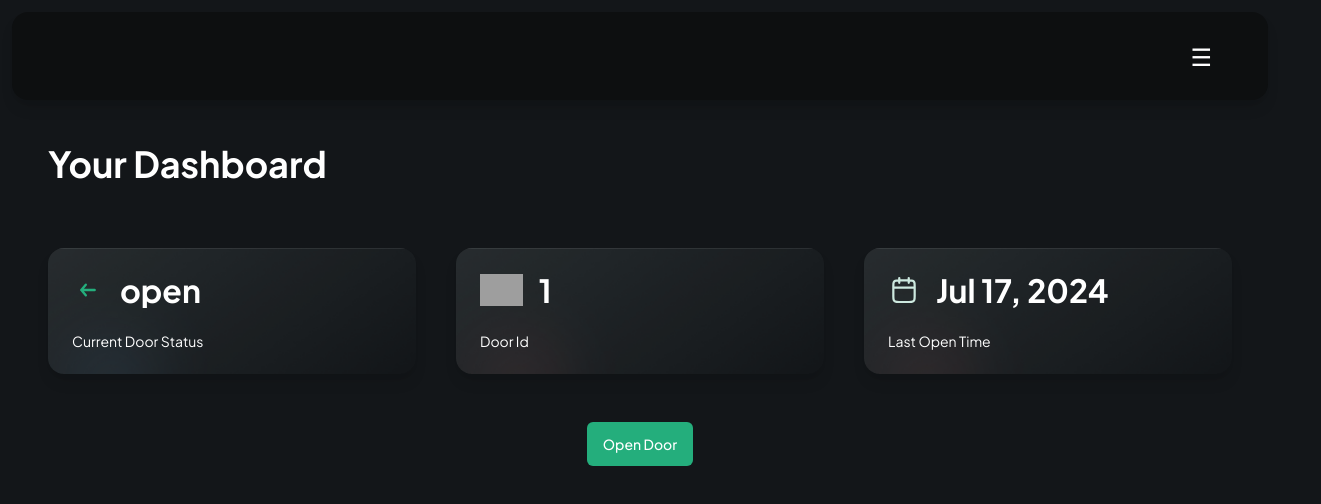
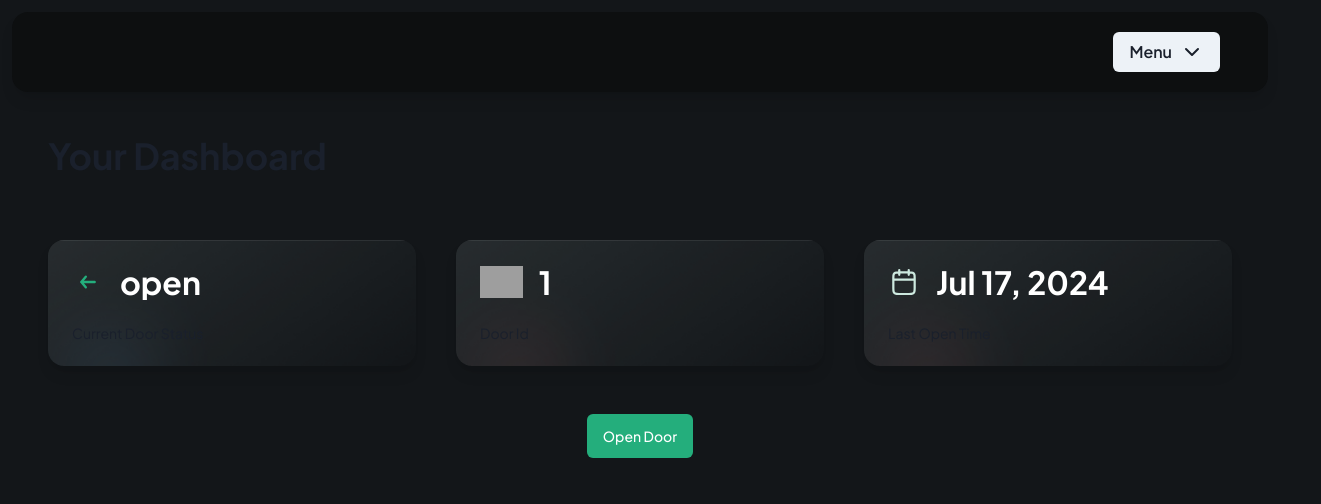
Before and after one commit to sudotx/lockzyMain, a Next.js app: page /users/1/dashboard in a window 1280 px wide. Shown: the top 504 px of the page, 1321 px wide, since content can reach past the window. Built offline with nearby package versions, Linux system fonts and the light colour scheme; grey boxes are pictures that could not be loaded.

Commit message:
chore: add nav menu component

```diff
--- a/app/layout.tsx
+++ b/app/layout.tsx
@@ -2,6 +2,7 @@ import type { Metadata } from "next";
 import { ThemeProvider } from "next-themes";
 import { Plus_Jakarta_Sans as FontSans } from "next/font/google";
 import "./globals.css";
+import { ChakraProvider } from "@chakra-ui/react";
 
 import { cn } from "@/lib/utils";
 
@@ -29,9 +30,11 @@ export default function RootLayout({
           fontSans.variable
         )}
       >
-        <ThemeProvider attribute="class" defaultTheme="dark">
-          {children}
-        </ThemeProvider>
+        <ChakraProvider>
+          <ThemeProvider attribute="class" defaultTheme="dark">
+            {children}
+          </ThemeProvider>
+        </ChakraProvider>
       </body>
     </html>
   );
--- a/app/users/[userId]/dashboard/page.tsx
+++ b/app/users/[userId]/dashboard/page.tsx
@@ -1,5 +1,6 @@
 "use client";
 
+import { NavigationMenu } from "@/components/NavigationMenu";
 import { StatCard } from "@/components/StatCard";
 import { Button } from "@/components/ui/button";
 import Link from "next/link";
@@ -25,7 +26,7 @@ const AdminPage = async () => {
     <div className="mx-auto flex max-w-7xl flex-col space-y-14">
       <header className="admin-header flex justify-between items-center">
         <Link href="/" className="cursor-pointer"></Link>
-        <div className="relative">
+        {/* <div className="relative">
           <button
             onClick={() => setIsMenuOpen(!isMenuOpen)}
             className="text-2xl p-2"
@@ -48,7 +49,9 @@ const AdminPage = async () => {
               </button>
             </div>
           )}
-        </div>
+        </div> */}
+
+        <NavigationMenu />
       </header>
 
       <main className="admin-main">
--- /dev/null
+++ b/components/NavigationMenu.tsx
@@ -0,0 +1,39 @@
+import { useState } from "react";
+import { useRouter } from "next/navigation";
+import { Button, Menu, MenuButton, MenuItem, MenuList } from "@chakra-ui/react";
+import { ChevronDownIcon } from "lucide-react";
+
+export const NavigationMenu = () => {
+  const [isMenuOpen, setIsMenuOpen] = useState(false);
+  const router = useRouter();
+
+  const handleNavigation = (path: string) => {
+    router.push(path);
+    setIsMenuOpen(false);
+  };
+
+  return (
+    <div className="relative">
+      <button
+        onClick={() => setIsMenuOpen(!isMenuOpen)}
+        className="text-2xl p-2"
+      ></button>
+      <Menu>
+        <MenuButton as={Button} rightIcon={<ChevronDownIcon />}>
+          Menu
+        </MenuButton>
+        <MenuList>
+          <MenuItem onClick={() => handleNavigation("monitor")}>
+            Go to Monitoring
+          </MenuItem>
+          <MenuItem onClick={() => handleNavigation("delete-account")}>
+            Delete Account
+          </MenuItem>
+          <MenuItem onClick={() => handleNavigation("logout")} color="red.500">
+            Logout
+          </MenuItem>
+        </MenuList>
+      </Menu>
+    </div>
+  );
+};
```
